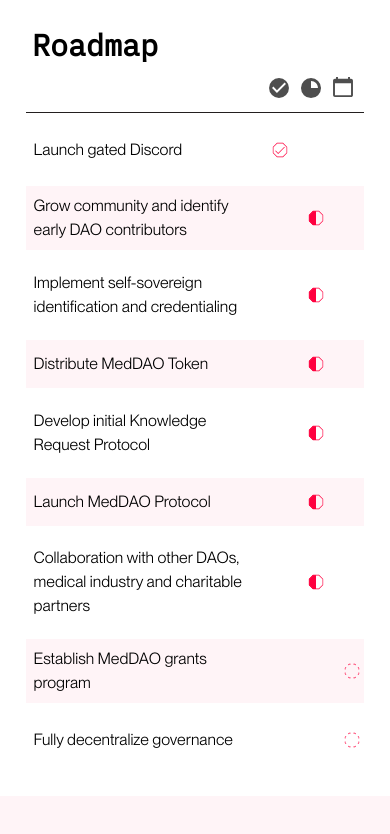
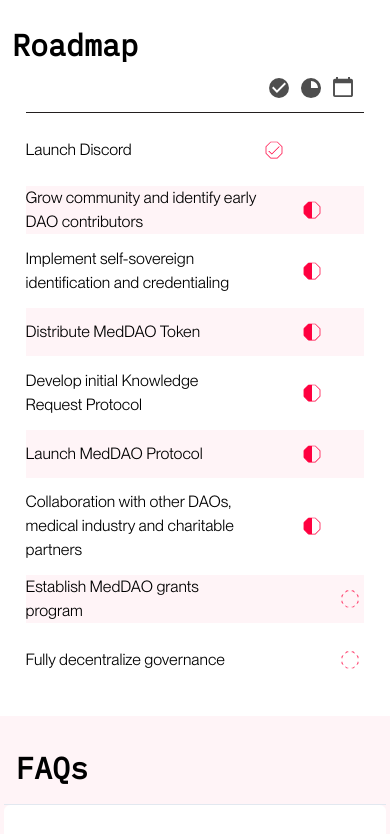
Before and after one commit to MedDAO-xyz/Website, a Next.js app: page / in a window 390 px wide. Shown: the part 2420-3254 px from the top of the page. Built offline with nearby package versions, Linux system fonts and the light colour scheme.

Commit message:
Updated FAQ and Roadmap alignment.  Fixed mobile view screen size change.

```diff
--- a/src/components/FAQ/index.tsx
+++ b/src/components/FAQ/index.tsx
@@ -71,7 +71,7 @@ const FAQ = () => {
             as="h3"
             color="black"
             fontWeight={700}
-            pl=".5em"
+            pl=".4em"
           >
             FAQs
           </Heading>
--- a/src/components/Roadmap/DesktopView.tsx
+++ b/src/components/Roadmap/DesktopView.tsx
@@ -15,7 +15,7 @@ import { roadmap } from "../../constants/daoInfo";
 
 const Objectives = roadmap.map((obj) => (
   <Tr key={obj.id} bg={obj.id % 2 ? "white" : "#fff4f7"}>
-    <Td color="black" borderBottom="none">
+    <Td color="black" borderBottom="none" px="1em">
       {obj.objective}
     </Td>
     <Td borderBottom="none">
@@ -50,7 +50,12 @@ const Objectives = roadmap.map((obj) => (
 
 export const DesktopView = () => (
   <TableContainer>
-    <Table variant="striped" colorScheme="brand" textAlign="center">
+    <Table
+      variant="striped"
+      colorScheme="brand"
+      textAlign="center"
+      px={{ base: ".25em", md: "2em" }}
+    >
       <Thead>
         <Tr display={{ base: "none", md: "table-row" }}>
           <Th></Th>
--- a/src/components/Roadmap/MobileView.tsx
+++ b/src/components/Roadmap/MobileView.tsx
@@ -1,4 +1,4 @@
-import { HStack, VStack, Text, Spacer, Box, Img } from "@chakra-ui/react";
+import { HStack, VStack, Text, Spacer, Box, Img, Flex } from "@chakra-ui/react";
 import React from "react";
 import { roadmap } from "../../constants/daoInfo";
 import { IconCheck } from "./IconCheck";
@@ -8,7 +8,56 @@ import { ulid } from "ulid";
 
 export const MobileView = () => (
   <VStack color="black" px="1.6rem" spacing="0.8rem">
-    <HStack
+    <Flex
+      w="100%"
+      minH="3rem"
+      pr="0.6em"
+      borderBottom="0.5px solid #231F1F"
+      justifyContent="flex-end"
+    >
+      <HStack>
+        <IconCheck />
+        <IconProgress />
+        <IconFuture />
+      </HStack>
+    </Flex>
+    {roadmap.map((obj) => (
+      <Flex
+        key={ulid()}
+        w="100%"
+        minH="3rem"
+        bg={obj.id % 2 ? "white" : "#fff4f7"}
+        justify="space-between"
+      >
+        <Flex align="center" justify="flex-start">
+          {obj.objective}
+        </Flex>
+        <HStack>
+          {obj.completed ? (
+            <Box h="28px" width="28px">
+              <Img src="complete.svg" />
+            </Box>
+          ) : (
+            <Spacer maxW="34px" minW="34px" />
+          )}
+          {obj.inProgress ? (
+            <Box h="28px" width="28px">
+              <Img src="half.svg" />
+            </Box>
+          ) : (
+            <Spacer maxW="30px" minW="30px" />
+          )}
+          {obj.futurePlans ? (
+            <Box h="28px" width="28px">
+              <Img src="empty.svg" />
+            </Box>
+          ) : (
+            <Spacer maxW="30px" minW="30px" />
+          )}
+        </HStack>
+      </Flex>
+    ))}
+    {/* <HStack
       justifyContent="flex-end"
       w="100%"
       spacing="0.5rem"
@@ -36,31 +85,31 @@ export const MobileView = () => (
           justifyContent="center"
           flex="0 0 20vw"
           spacing="1rem"
-          // pr="0.8rem"
+          mr=".5em"
         >
           {obj.completed ? (
-            <Box h="24px" width="24px">
+            <Box h="28px" width="28px">
               <Img src="complete.svg" />
             </Box>
           ) : (
-            <Spacer maxW="20px" minW="20px" />
+            <Spacer maxW="10px" minW="10px" />
           )}
           {obj.inProgress ? (
-            <Box h="24px" width="24px">
+            <Box h="28px" width="28px">
               <Img src="half.svg" />
             </Box>
           ) : (
-            <Spacer maxW="20px" minW="20px" />
+            <Spacer maxW="10px" minW="10px" />
           )}
           {obj.futurePlans ? (
-            <Box h="24px" width="24px">
+            <Box h="28px" width="28px">
               <Img src="empty.svg" />
             </Box>
           ) : (
-            <Spacer maxW="20px" minW="20px" />
+            <Spacer maxW="10px" minW="10px" />
           )}
         </HStack>
       </HStack>
-    ))}
+    ))} */}
   </VStack>
 );
--- a/src/components/Roadmap/index.tsx
+++ b/src/components/Roadmap/index.tsx
@@ -10,12 +10,7 @@ const Roadmap = () => {
   return (
     <MainColumn>
       <Flex py="2em" id="roadmap" scrollMarginTop="5em" direction="column">
-        <Heading
-          fontFamily="IBM Plex Mono"
-          as="h3"
-          color="black"
-          px={{ base: "2rem", md: "none" }}
-        >
+        <Heading fontFamily="IBM Plex Mono" as="h3" color="black" pl=".4em">
           Roadmap
         </Heading>
         {!isMobile && <DesktopView />}
--- a/src/constants/daoInfo.ts
+++ b/src/constants/daoInfo.ts
@@ -80,7 +80,7 @@ type objective = {
 export const roadmap: objective[] = [
   {
     id: 1,
-    objective: "Launch gated Discord ",
+    objective: "Launch Discord ",
     completed: true,
     inProgress: false,
     futurePlans: false,
```
Also changed, not shown: public/complete.svg.
